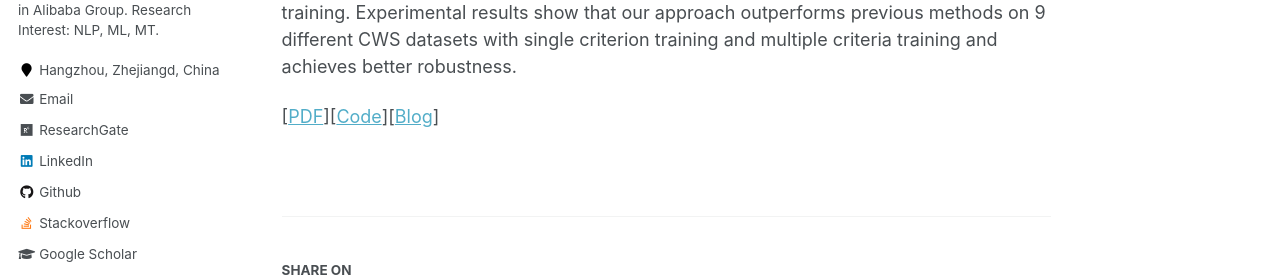
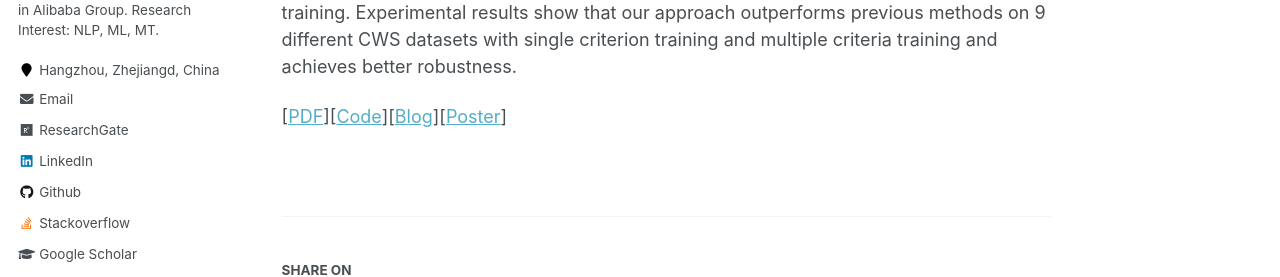
Before and after one commit to miradel51/miradel51.github.io, a Jekyll site: the page built from _publications/2021_emnlp_cws_nmt.md, in a window 1280 px wide and 900 px high, scrolled down 683 px. Shown: the part 274-551 px from the top of the window. Built offline with Jekyll 4.4.1, drawn with Linux system fonts in a browser that asks for light colours; some web fonts are replaced.

Commit message:
update 2021_emnlp_cws_nmt.md
add poster for emnlp2021 paper_me

```diff
--- a/_publications/2021_emnlp_cws_nmt.md
+++ b/_publications/2021_emnlp_cws_nmt.md
@@ -27,4 +27,4 @@ Then, we use a revised masked language model (MLM) to evaluate the quality of th
 Finally, we leverage the evaluations to aid the training of the segmenter by improved minimum risk training.
 Experimental results show that our approach outperforms previous methods on 9 different CWS datasets with single criterion training and multiple criteria training and achieves better robustness.
 
-\[[PDF](https://miradel51.github.io/files/emnlp2021_cws.pdf)\]\[[Code](https://github.com/miradel51/Self_Supervised_CWS)\]\[[Blog](https://thumtblog.github.io/2021/09/20/cws-mask-predict/)\]
+\[[PDF](https://miradel51.github.io/files/emnlp2021_cws.pdf)\]\[[Code](https://github.com/miradel51/Self_Supervised_CWS)\]\[[Blog](https://thumtblog.github.io/2021/09/20/cws-mask-predict/)\]\[[Poster](https://miradel51.github.io/files/emnlp2021_me_poster.pdf)\]
```
